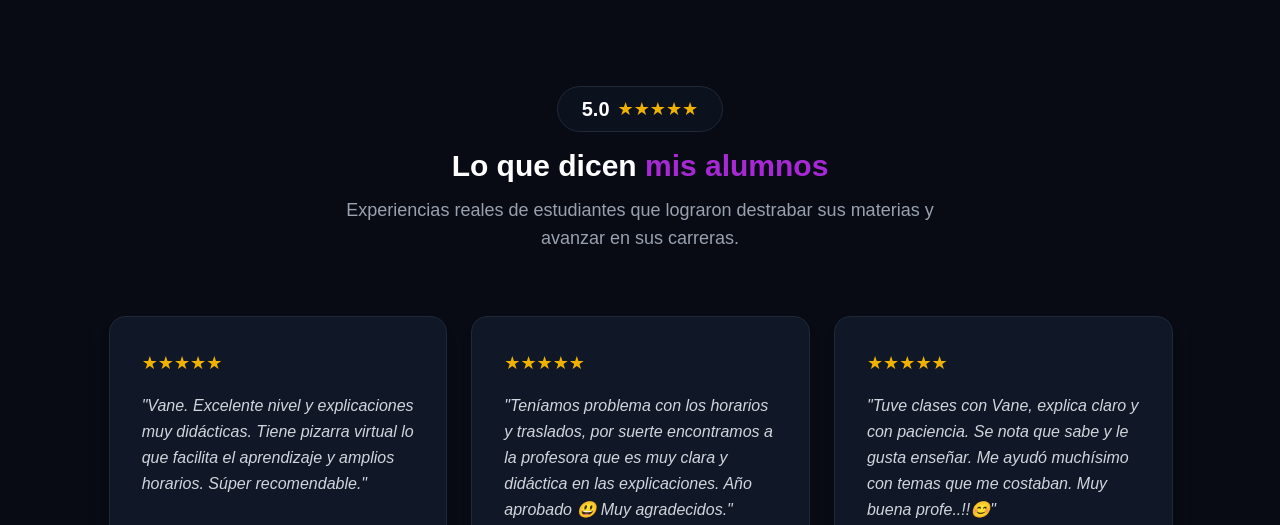
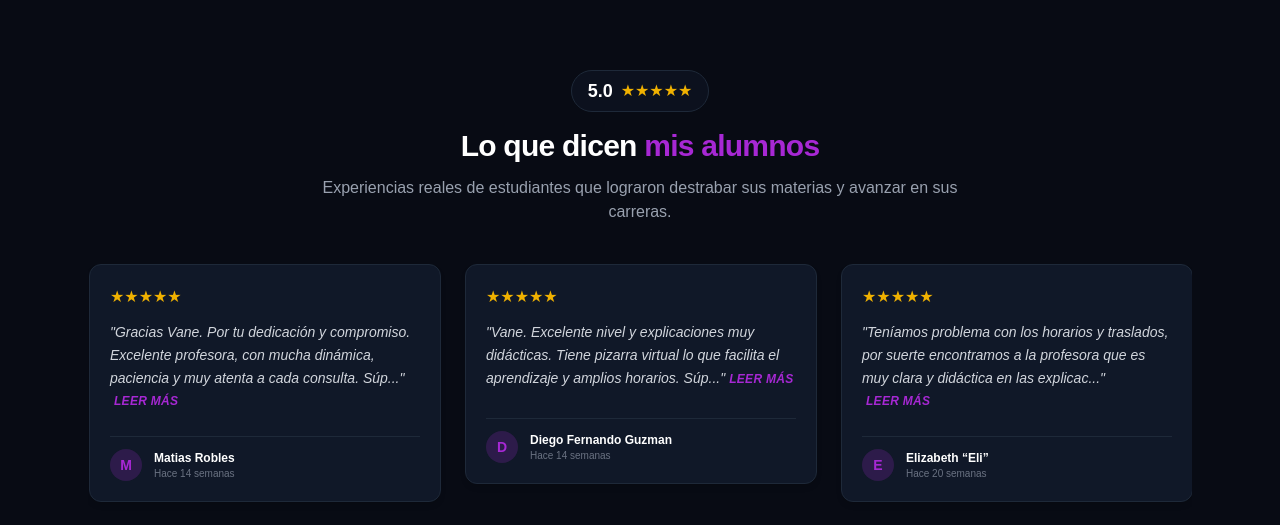
Before and after one commit to Vane-SDev/Infinitamente-Website, a Next.js app: page / in a window 1280 px wide. Shown: the part 2275-2800 px from the top of the page. Built offline with nearby package versions, Linux system fonts and the light colour scheme; no server answers.

Commit message:
mejoras en el copy

```diff
--- a/src/app/layout.js
+++ b/src/app/layout.js
@@ -56,8 +56,8 @@ const schemaMarkup = {
   openingHoursSpecification: {
     "@type": "OpeningHoursSpecification",
     dayOfWeek: ["Monday", "Tuesday", "Wednesday", "Thursday", "Friday"],
-    opens: "09:00",
-    closes: "20:00",
+    opens: "07:00",
+    closes: "22:00",
   },
   sameAs: ["https://g.page/r/CQOh2Z-tmLQREAE"],
   // (Aggregate Rating)
--- a/src/app/recursos/fracciones/page.js
+++ b/src/app/recursos/fracciones/page.js
@@ -4,7 +4,7 @@ import data from "../../../data/fracciones.json";
 
 export default function FraccionesPage() {
   const numero = process.env.NEXT_PUBLIC_WHATSAPP_NUMBER || "5492643171733";
-  const mensaje = "Hola Vane, vengo de la web. ¿Me pasás el manual de supervivencia de fracciones?";
+  const mensaje = "Hola Vane, vengo de la web. ¿Me pasás la guía de fracciones?";
   const whatsappUrl = `https://api.whatsapp.com/send?phone=${numero}&text=${encodeURIComponent(mensaje)}`;
 
   return (
@@ -72,7 +72,7 @@ export default function FraccionesPage() {
                 </div>
                 <div className="text-left">
                   <p className="text-brand-morado font-black text-sm leading-tight mb-1">Fracciones:</p>
-                  <p className="text-gray-800 font-bold text-xs leading-tight">El manual de supervivencia</p>
+                  <p className="text-gray-800 font-bold text-xs leading-tight">La guía que necesitas</p>
                 </div>
                 <div className="mt-auto">
                   <div className="w-full h-1 bg-gray-200 rounded mb-1"></div>
--- a/src/app/recursos/page.js
+++ b/src/app/recursos/page.js
@@ -5,7 +5,7 @@ export default function RecursosIndexPage() {
   const apuntes = [
     {
       id: "fracciones",
-      titulo: "Fracciones: El manual de supervivencia",
+      titulo: "Fracciones: La guía para entenderlas sin fallar en el intento😉",
       descripcion:
         "Entendé las fracciones aplicadas a la vida real: dinero, tecnología y decisiones diarias.",
       ruta: "/recursos/fracciones",
@@ -30,7 +30,7 @@ export default function RecursosIndexPage() {
           </h1>
           <p className="text-xl text-gray-600 max-w-2xl mx-auto">
             Guías prácticas, ejercicios aplicados y estrategias reales para que
-            dejes de machetear y empieces a entender.
+            dejes de memorizar fórmulas y empieces a entenderlas.
           </p>
         </header>
 
--- a/src/components/HeroTech.js
+++ b/src/components/HeroTech.js
@@ -35,7 +35,7 @@ export default function HeroTech() {
             href="/#reserva"
             className="bg-blue-600 hover:bg-blue-500 text-white font-bold py-4 px-8 rounded-xl transition-all duration-300 shadow-[0_0_20px_rgba(37,99,235,0.3)] hover:shadow-[0_0_30px_rgba(37,99,235,0.5)] transform hover:-translate-y-1"
           >
-            Agendar mentoria técnica
+            Agendar una clase de prueba
           </Link>
           <a
             href="#temario-tech"
--- a/src/components/Resenas.js
+++ b/src/components/Resenas.js
@@ -1,6 +1,55 @@
 "use client";
 import { useState, useRef, useEffect } from "react";
 import { opinionesGMB } from "../data/resenasGoogle";
+
+// Subcomponente: Maneja la lógica individual de cada reseña
+const TarjetaResena = ({ opinion }) => {
+  const [expandido, setExpandido] = useState(false);
+  const limiteCaracteres = 130;
+
+  const esLargo = opinion.texto.length > limiteCaracteres;
+  const textoMostrar =
+    expandido || !esLargo
+      ? opinion.texto
+      : opinion.texto.substring(0, limiteCaracteres) + "...";
+
+  return (
+    <div className="w-[80vw] md:w-[calc(50%-12px)] lg:w-[calc(33.333%-16px)] snap-center shrink-0 bg-gray-900 border border-gray-800 p-5 rounded-xl shadow-md flex flex-col h-fit min-h-[220px] transition-all duration-300 relative">
+      {/* Estrellas */}
+      <div className="flex justify-between items-start mb-3">
+        <div className="flex text-yellow-500 text-sm md:text-base">
+          {"★".repeat(opinion.estrellas)}
+        </div>
+      </div>
+
+      {/* Texto de la reseña */}
+      <p className="text-gray-300 text-sm leading-relaxed italic mb-6 grow break-word whitespace-normal w-full">
+        &quot;{textoMostrar}&quot;
+        {esLargo && (
+          <button
+            onClick={() => setExpandido(!expandido)}
+            className="text-brand-primary hover:text-brand-lila font-semibold ml-1 transition-colors text-xs uppercase tracking-wide"
+          >
+            {expandido ? " Leer menos" : " Leer más"}
+          </button>
+        )}
+      </p>
+
+      {/* Autor y Fecha */}
+      <div className="flex items-center gap-3 border-t border-gray-800 pt-3 mt-auto shrink-0 w-full">
+        <div className="w-8 h-8 rounded-full bg-brand-primary/20 flex items-center justify-center text-brand-primary font-bold text-sm shrink-0">
+          {opinion.nombre.charAt(0)}
+        </div>
+        <div className="overflow-hidden grow">
+          <p className="text-white font-semibold text-xs truncate w-full">
+            {opinion.nombre}
+          </p>
+          <p className="text-gray-500 text-[10px] truncate">{opinion.fecha}</p>
+        </div>
+      </div>
+    </div>
+  );
+};
 
 export default function Resenas() {
   const scrollRef = useRef(null);
@@ -11,18 +60,16 @@ export default function Resenas() {
   const handleScroll = () => {
     if (!scrollRef.current) return;
     const container = scrollRef.current;
-    // Tomamos el ancho del primer elemento como referencia
     const itemWidth = container.children[0]?.offsetWidth || 0;
     if (itemWidth === 0) return;
 
-    // Calculamos qué tarjeta está más cerca del borde izquierdo
     const newIndex = Math.round(container.scrollLeft / itemWidth);
     setCurrentIndex(newIndex);
   };
 
   // Lógica de auto-desplazamiento
   useEffect(() => {
-    if (isPaused) return; // Si el usuario interactúa, frenamos el temporizador
+    if (isPaused) return;
 
     const interval = setInterval(() => {
       if (!scrollRef.current) return;
@@ -33,18 +80,15 @@ export default function Resenas() {
       const isAtEnd = container.scrollLeft >= maxScroll - 10;
 
       if (isAtEnd) {
-        // Si llegamos al final, volvemos al principio
         container.scrollTo({ left: 0, behavior: "smooth" });
       } else {
-        // Avanzamos una tarjeta
         container.scrollBy({ left: itemWidth, behavior: "smooth" });
       }
-    }, 4500); // 4.5 segundos por tarjeta
+    }, 4500);
 
     return () => clearInterval(interval);
   }, [isPaused]);
 
-  // Función para ir a una tarjeta específica al hacer clic en un puntito
   const scrollToCard = (index) => {
     if (!scrollRef.current) return;
     const container = scrollRef.current;
@@ -53,75 +97,43 @@ export default function Resenas() {
   };
 
   return (
-    <section className="py-12 md:py-24 bg-[#080b14] border-y border-gray-800 overflow-hidden w-full relative">
+    <section className="py-12 md:py-20 bg-[#080b14] border-y border-gray-800 overflow-hidden w-full relative">
       <div className="max-w-6xl mx-auto px-4 sm:px-6">
-        {/* Encabezado (Sin cambios) */}
-        <div className="text-center mb-10 md:mb-16 flex flex-col items-center">
-          <div className="flex items-center justify-center gap-2 mb-4 bg-gray-900/50 py-1.5 px-4 md:py-2 md:px-6 rounded-full border border-gray-800">
-            <span className="text-lg md:text-xl font-bold text-white">5.0</span>
-            <div className="flex text-yellow-500 text-base md:text-lg">
-              ★★★★★
-            </div>
+        {/* Encabezado */}
+        <div className="text-center mb-10 flex flex-col items-center">
+          <div className="flex items-center justify-center gap-2 mb-4 bg-gray-900/50 py-1.5 px-4 rounded-full border border-gray-800">
+            <span className="text-lg font-bold text-white">5.0</span>
+            <div className="flex text-yellow-500 text-base">★★★★★</div>
           </div>
-          <h2 className="text-2xl md:text-3xl font-bold text-white mb-3">
+          <h2 className="text-2xl md:text-3xl font-bold text-white mb-3 tracking-tight">
             Lo que dicen <span className="text-brand-primary">mis alumnos</span>
           </h2>
-          <p className="text-gray-400 text-base md:text-lg max-w-2xl mx-auto px-2">
+          <p className="text-gray-400 text-sm md:text-base max-w-2xl mx-auto px-2">
             Experiencias reales de estudiantes que lograron destrabar sus
             materias y avanzar en sus carreras.
           </p>
         </div>
 
-        {/* Contenedor del Carrusel con eventos de pausa */}
-        <div
-          className="relative"
-          onMouseEnter={() => setIsPaused(true)}
-          onMouseLeave={() => setIsPaused(false)}
-          onTouchStart={() => setIsPaused(true)}
-          onTouchEnd={() => setIsPaused(false)}
-        >
+        {/* Contenedor del Carrusel */}
+        <div className="relative">
           <div
             ref={scrollRef}
             onScroll={handleScroll}
-            className="flex gap-4 md:gap-6 overflow-x-auto snap-x snap-mandatory pb-6 hide-scrollbar px-2 md:px-0 pr-10 md:pr-10"
+            onMouseEnter={() => setIsPaused(true)}
+            onMouseLeave={() => setIsPaused(false)}
+            onTouchStart={() => setIsPaused(true)}
+            onTouchEnd={() => setIsPaused(false)}
+            className="flex gap-4 md:gap-6 overflow-x-auto snap-x snap-mandatory pb-6 hide-scrollbar px-2 md:px-0"
           >
+            {/* Iteramos y renderizamos nuestro nuevo subcomponente */}
             {opinionesGMB.map((opinion) => (
-              <div
-                key={opinion.id}
-                className="w-[85vw] md:w-[calc(50%-11px)] lg:w-[calc(33.333%-16px)] snap-center shrink-0 bg-gray-900 border border-gray-800 p-6 md:p-8 rounded-2xl shadow-lg flex flex-col h-auto relative overflow-hidden"
-              >
-                {/* Estrellas */}
-                <div className="flex justify-between items-start mb-4">
-                  <div className="flex text-yellow-500 text-base md:text-lg">
-                    {"★".repeat(opinion.estrellas)}
-                  </div>
-                </div>
-
-                <p className="text-gray-300 text-sm md:text-base leading-relaxed italic mb-8 grow break-word whitespace-normal w-full">
-                  &quot;{opinion.texto}&quot;
-                </p>
-
-                {/* Autor y Fecha */}
-                <div className="flex items-center gap-3 border-t border-gray-800 pt-4 mt-auto shrink-0 w-full">
-                  <div className="w-9 h-9 md:w-10 md:h-10 rounded-full bg-brand-primary/20 flex items-center justify-center text-brand-primary font-bold text-sm md:text-lg shrink-0">
-                    {opinion.nombre.charAt(0)}
-                  </div>
-                  <div className="overflow-hidden grow">
-                    <p className="text-white font-semibold text-xs md:text-sm truncate w-full">
-                      {opinion.nombre}
-                    </p>
-                    <p className="text-gray-500 text-[10px] md:text-xs truncate">
-                      {opinion.fecha}
-                    </p>
-                  </div>
-                </div>
-              </div>
+              <TarjetaResena key={opinion.id} opinion={opinion} />
             ))}
           </div>
         </div>
 
         {/* Paginación (Puntitos) */}
-        <div className="flex justify-center items-center gap-2 mt-4 md:mt-8">
+        <div className="flex justify-center items-center gap-2 mt-2">
           {opinionesGMB.map((_, index) => (
             <button
               key={index}
@@ -137,12 +149,12 @@ export default function Resenas() {
         </div>
 
         {/* Botón de acción */}
-        <div className="text-center mt-8 md:mt-12 relative z-10">
+        <div className="text-center mt-10 relative z-10">
           <a
             href="https://g.page/r/CQOh2Z-tmLQREAE"
             target="_blank"
             rel="noopener noreferrer"
-            className="inline-flex items-center gap-2 border border-gray-700 text-gray-300 hover:bg-gray-800 hover:text-white font-medium py-2.5 px-5 md:py-3 md:px-6 rounded-xl transition-all text-sm md:text-base shadow-lg"
+            className="inline-flex items-center gap-2 border border-gray-700 text-gray-300 hover:bg-gray-800 hover:text-white font-medium py-2.5 px-5 rounded-lg transition-all text-sm shadow-sm"
           >
             Ver todas las opiniones en Google
           </a>
--- a/src/data/fracciones.json
+++ b/src/data/fracciones.json
@@ -1,5 +1,5 @@
 {
-  "titulo": "Fracciones: La guía para entenderlas sin sufrir😉",
+  "titulo": "Fracciones: La guía para entenderlas sin fallar en el intento😉",
   "descripcion": "Entendé las fracciones aplicadas a la vida real: dinero, tecnología y decisiones diarias. Dejá de lado las pizzas y aprendé a calcular lo que importa.",
   "beneficios": [
     "Calcular descuentos en el supermercado mentalmente.",
@@ -18,7 +18,7 @@
     }
   ],
   "cta": {
-    "mensaje": "Descargá la guía completa en PDF con los ejercicios de aplicación en tecnología y los hacks para resolver mentalmente.",
+    "mensaje": "Descargá la guía en PDF con los ejercicios de aplicación en tecnología y los hacks para resolver mentalmente.",
     "boton": "Pedir PDF gratis por WhatsApp"
   }
 }
--- a/src/data/resenasGoogle.js
+++ b/src/data/resenasGoogle.js
@@ -1,100 +1,110 @@
 // data/resenasGoogle.js
 
 export const opinionesGMB = [
+
   {
     id: 1,
-    nombre: "Matias Robles",
-    texto:
-      "Gracias Vane. Por tu dedicación y compromiso. Excelente profesora, con mucha dinámica, paciencia y muy atenta a cada consulta. Súper recomendable sus clases y ayuda. Gracias Vane. 💖",
+    nombre: "Fer Riveros",
+    fecha: "Hace 4 días",
     estrellas: 5,
-    fecha: "Hace 14 semanas",
+    texto: "Excelente profe Vanesa! Mis hijos de primaria y secundaria viviendo en Dinamarca toman clases virtuales con ella y están muy contentos ya que tiene una manera de explicar muy didáctica y mucha paciencia, siempre dispuesta a resolver dudas y ayudarlos fuera de horario de clase. La recomiendo!!"
   },
   {
     id: 2,
-    nombre: "Diego Fernando Guzman",
-    texto:
-      "Vane. Excelente nivel y explicaciones muy didácticas. Tiene pizarra virtual lo que facilita el aprendizaje y amplios horarios. Súper recomendable.",
+    nombre: "Matias Robles",
+    fecha: "Hace 14 semanas",
     estrellas: 5,
-    fecha: "Hace 14 semanas",
+    texto: "Gracias Vane. Por tu dedicación y compromiso. Excelente profesora, con mucha dinámica, paciencia y muy atenta a cada consulta. Súper recomendable sus clases y ayuda. Gracias Vane. 💖"
   },
   {
     id: 3,
-    nombre: "Elizabeth “Eli”",
-    texto:
-      "Teníamos problema con los horarios y traslados, por suerte encontramos a la profesora que es muy clara y didáctica en las explicaciones. Año aprobado 😃 Muy agradecidos.",
+    nombre: "Diego Fernando Guzman",
+    fecha: "Hace 14 semanas",
     estrellas: 5,
-    fecha: "Hace 19 semanas",
+    texto: "Vane. Excelente nivel y explicaciones muy didácticas. Tiene pizarra virtual lo que facilita el aprendizaje y amplios horarios. Súper recomendable."
   },
   {
     id: 4,
-    nombre: "Miguel Estrada",
-    texto:
-      "Tuve clases con Vane, explica claro y con paciencia. Se nota que sabe y le gusta enseñar. Me ayudó muchísimo con temas que me costaban. Muy buena profe..!!😊",
+    nombre: "Elizabeth “Eli”",
+    fecha: "Hace 20 semanas",
     estrellas: 5,
-    fecha: "Hace 19 semanas",
+    texto: "Teníamos problema con los horarios y traslados, por suerte encontramos a la profesora que es muy clara y didáctica en las explicaciones. Año aprobado 😃 Muy agradecidos."
   },
   {
     id: 5,
-    nombre: "Malena",
-    texto:
-      "Vanesa es una excelente profesora de Análisis 2. Explica con muchísima claridad y tiene mucha paciencia para repasar los temas todas las veces que sea necesario. Gracias a su manera de enseñar, pude entender conceptos que en la facultad me resultaban muy confusos. Es muy dedicada, se nota que le gusta enseñar y realmente se preocupa porque uno aprenda. Además, crea un ambiente de estudio muy agradable, sin presiones ni exigencias innecesarias. La súper recomiendo!!!",
+    nombre: "Miguel Estrada",
+    fecha: "Hace 20 semanas",
     estrellas: 5,
-    fecha: "Hace 41 semanas",
+    texto: "Tuve clases con Vane, explica claro y con paciencia. Se nota que sabe y le gusta enseñar. Me ayudó muchísimo con temas que me costaban. Muy buena profe..!!😊"
   },
   {
     id: 6,
-    nombre: "Alexander Zaroutski",
-    texto:
-      "Queremos recomendar ampliamente a la profesora Vanesa, quien ha estado acompañando a nuestra hija en su aprendizaje de matemática durante más de cuatro años. Vanesa es muy profesional y sabe explicar de forma muy clara y llevadera, logrando no solo que comprenda los contenidos, sino también que disfrute de la materia. Gracias a su dedicación y método de enseñanza, nuestra hija no solo mejoró notablemente su desempeño escolar, sino que además pasó a amar la matemática, obteniendo las mejores notas. ¡Estamos profundamente agradecidos por su trabajo y compromiso!",
+    nombre: "Malena",
+    fecha: "Hace 41 semanas",
     estrellas: 5,
-    fecha: "Hace 47 semanas",
+    texto: "Vanesa es una excelente profesora de Análisis 2. Explica con muchísima claridad y tiene mucha paciencia para repasar los temas todas las veces que sea necesario. Gracias a su manera de enseñar, pude entender conceptos que en la facultad me resultaban muy confusos. Es muy dedicada, se nota que le gusta enseñar y realmente se preocupa porque uno aprenda. Además, crea un ambiente de estudio muy agradable, sin presiones ni exigencias innecesarias. La súper recomiendo!!!"
   },
   {
     id: 7,
-    nombre: "Sergio Gómez",
-    texto:
-      "Una profesora 100 % profesional, apasionada y uno sale aprendiendo y gustando de la materia que dicta.",
+    nombre: "Alexander Zaroutski",
+    fecha: "Hace 48 semanas",
     estrellas: 5,
-    fecha: "Hace 47 semanas",
+    texto: "Queremos recomendar ampliamente a la profesora Vanesa, quien ha estado acompañando a nuestra hija en su aprendizaje de matemática durante más de cuatro años. Vanesa es muy profesional y sabe explicar de forma muy clara y llevadera, logrando no solo que comprenda los contenidos, sino también que disfrute de la materia. Gracias a su dedicación y método de enseñanza, nuestra hija no solo mejoró notablemente su desempeño escolar, sino que además pasó a amar la matemática, obteniendo las mejores notas. ¡Estamos profundamente agradecidos por su trabajo y compromiso!"
   },
   {
     id: 8,
-    nombre: "Jorge Luis Carrizo",
-    texto:
-      "Posee una didáctica muy buena. Logra hacer entender y aprender las matemáticas. Usa herramientas acordes y muy accesibles. 100% recomendado",
+    nombre: "Sergio Gómez",
+    fecha: "Hace 48 semanas",
     estrellas: 5,
-    fecha: "Hace 48 semanas",
+    texto: "Una profesora 100 % profesional, apasionada y uno sale aprendiendo y gustando de la materia que dicta."
   },
   {
     id: 9,
-    nombre: "Li sa",
-    texto: "Excelente profe, didáctica y responsable. Agendada para siempre!",
+    nombre: "Jorge Luis Carrizo",
+    fecha: "Hace 49 semanas",
     estrellas: 5,
-    fecha: "Hace 48 semanas",
+    texto: "Posee una didáctica muy buena. Logra hacer entender y aprender las matemáticas. Usa herramientas acordes y muy accesibles. 100% recomendado"
   },
   {
     id: 10,
-    nombre: "JS",
-    texto:
-      "Excelente la profe da buenas clases y explica muy bien me ayudó a aprobar más de una materia 100% recomendable",
+    nombre: "Li sa",
+    fecha: "Hace 49 semanas",
     estrellas: 5,
-    fecha: "Hace 48 semanas",
+    texto: "Excelente profe, didáctica y responsable. Agendada para siempre!"
   },
   {
     id: 11,
-    nombre: "Naza",
-    texto:
-      "Muy buena profesora, explica muy bien y con mucha paciencia y hace q las matemáticas sean muy sencillas. Siempre está dispuesta a ayudarme y a asegurarse de que comprenda todo!",
+    nombre: "JS",
+    fecha: "Hace 49 semanas",
     estrellas: 5,
-    fecha: "Hace 48 semanas",
+    texto: "Excelente la profe da buenas clases y explica muy bien me ayudó a aprobar más de una materia 100% recomendable"
   },
   {
     id: 12,
+    nombre: "Naza",
+    fecha: "Hace 49 semanas",
+    estrellas: 5,
+    texto: "Muy buena profesora, explica muy bien y con mucha paciencia y hace q las matemáticas sean muy sencillas. Siempre está dispuesta a ayudarme y a asegurarse de que comprenda todo!"
+  },
+  {
+    id: 13,
     nombre: "Marisa Dangelo",
-    texto: "Excelente profesora de nivel universitario, la recomiendo 100%!!",
+    fecha: "Hace 49 semanas",
     estrellas: 5,
-    fecha: "Hace 48 semanas",
+    texto: "Excelente profesora de nivel universitario, la recomiendo 100%!!"
   },
-
-
+  {
+    id: 14,
+    nombre: "Caro Carrizo",
+    fecha: "10 oct 2024",
+    estrellas: 5,
+    texto: "Excelente profesora. Estamos muy agradecidos. Super recomiendo"
+  },
+  {
+    id: 15,
+    nombre: "Eva Ortiz",
+    fecha: "16 abr 2022",
+    estrellas: 5,
+    texto: "Buenísima profesora explica re bien💖👌"
+  }
 ];
```
Also changed, not shown: src/components/Servicios.js (+4 -4 lines), src/components/TemarioTech.js (+9 -2 lines).
